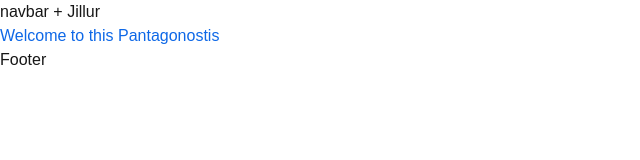
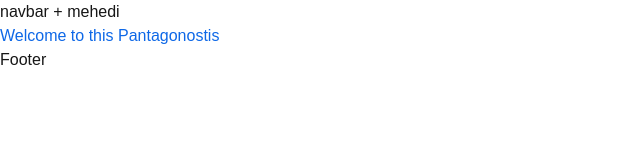
Before and after one commit to bdCalling-Sdt-hub/dimitristzitzi-frontend, a Next.js app: page / in a window 1280 px wide. Shown: the top 160 px of the page, without its empty margins (0-640 px from the left). Built offline with nearby package versions, Linux system fonts and the light colour scheme.

Commit message:
few changes in navbar

```diff
--- a/src/components/share/Navbar.jsx
+++ b/src/components/share/Navbar.jsx
@@ -3,7 +3,7 @@ import React from 'react';
 const Navbar = () => {
     return (
         <div>
-            <h1>navbar + Jillur</h1>
+            <h1>navbar + mehedi</h1>
         </div>
     );
 };
```
